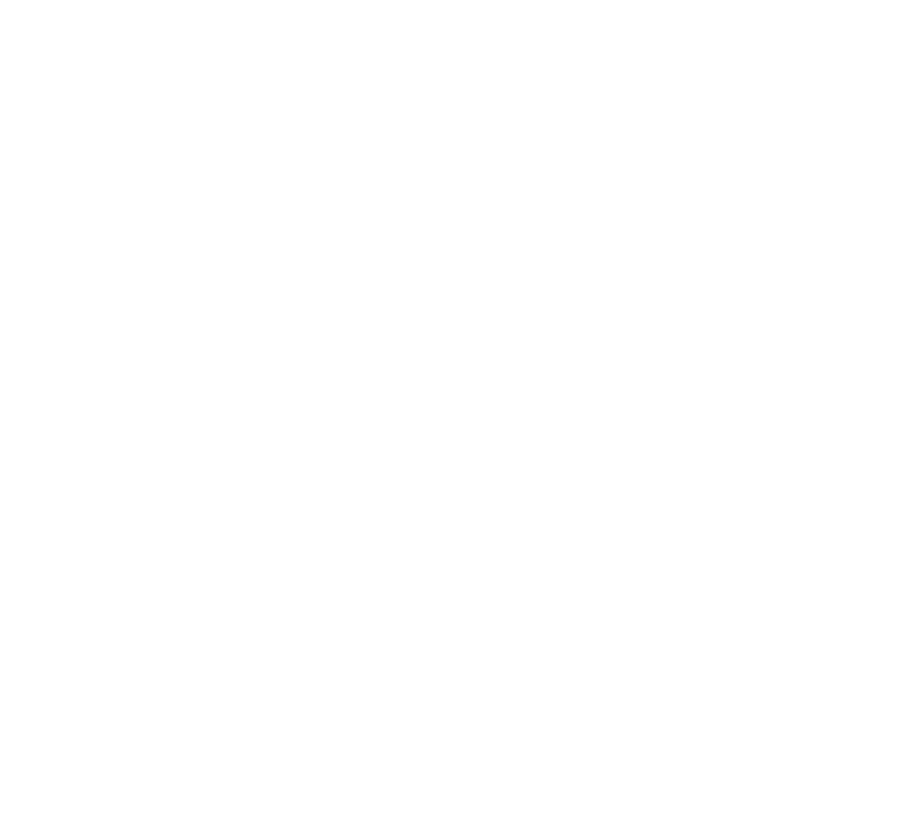
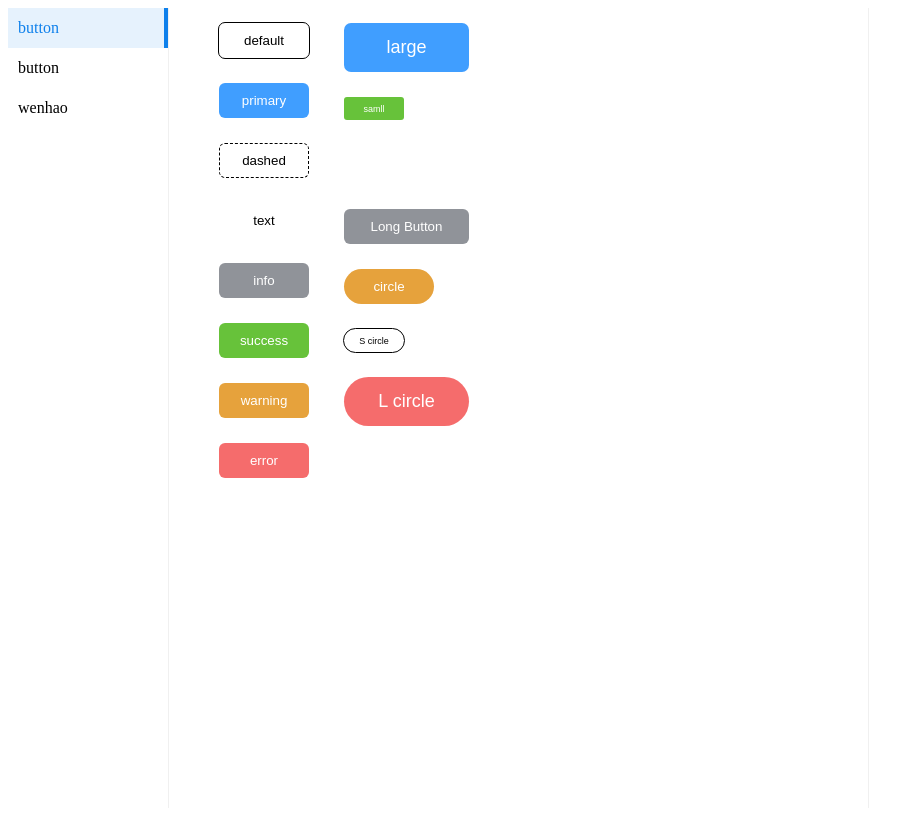
Before and after one commit to byteDanceGroup/ysyzUI, a Vue app: page /#/wenhao in a window 1280 px wide. Before the commit this address had no page. Shown: the whole page, without its empty margins (0-924 px from the left). Built offline with nearby package versions, Linux system fonts and the light colour scheme; what @highlightjs/vue-plugin, qui-ts would draw is missing.

Commit message:
钱文浩提交按钮demo

```diff
--- a/package.json
+++ b/package.json
@@ -32,6 +32,7 @@
   "devDependencies": {
     "@types/node": "^18.11.18",
     "@vitejs/plugin-vue": "^4.0.0",
+    "@vitejs/plugin-vue-jsx": "^3.0.0",
     "typescript": "^4.9.3",
     "vite": "^4.0.0",
     "vue-tsc": "^1.0.11"
--- /dev/null
+++ b/packages/wenhao-button/PropertyTypes.ts
@@ -0,0 +1,22 @@
+export enum ButtonType { // 按钮主题
+	default,
+	primary,
+	dashed,
+	text,
+	info,
+	success,
+	warning,
+	error
+};
+
+export enum ButtonSize { // 按钮尺寸
+	default,
+	large,
+	small,
+}
+
+export enum HTMLtype { // 原html的type属性
+	button,
+	submit,
+	reset,
+}
--- /dev/null
+++ b/packages/wenhao-button/View.vue
@@ -0,0 +1,73 @@
+<script setup lang="ts">
+import { defineAsyncComponent } from 'vue';
+const WenHaoButton = defineAsyncComponent(() => import('./WenHaoButton.vue'));
+</script>
+
+<template>
+	<!-- 第一列按钮 -->
+	<div class="WenHao-Button-Bar">
+		<div>
+			<WenHaoButton content="default" />
+		</div>
+		<div>
+			<WenHaoButton content="primary" type="primary" />
+		</div>
+		<div>
+			<WenHaoButton content="dashed" type="dashed" />
+		</div>
+		<div>
+			<WenHaoButton content="text" type="text" />
+		</div>
+		<div>
+			<WenHaoButton content="info" type="info" />
+		</div>
+		<div>
+			<WenHaoButton content="success" type="success" />
+		</div>
+		<div>
+			<WenHaoButton content="warning" type="warning" />
+		</div>
+		<div>
+			<WenHaoButton content="error" type="error" />
+		</div>
+	</div>
+	<!-- 第二列按钮 -->
+	<div class="WenHao-Button-Bar">
+		<div>
+			<WenHaoButton type="primary" size="large" content="large" />
+		</div>
+		<div>
+			<WenHaoButton type="success" size="small" content="samll" />
+		</div>
+		<div>
+			<WenHaoButton :ghost="true" type="error" content="ghost+别的，有bug" />
+		</div>
+		<div>
+			<WenHaoButton :long="true" type="info" content="Long Button" />
+		</div>
+		<div>
+			<WenHaoButton :circle="true" type="warning" content="circle" />
+		</div>
+		<div>
+			<WenHaoButton size="small" :circle="true" content="S circle" />
+		</div>
+		<div>
+			<WenHaoButton type="error" size="large" :circle="true" content="L circle" />
+		</div>
+		<div>
+			<WenHaoButton :circle="true" :ghost="true" content="ghost + circle" />
+		</div>
+	</div>
+</template>
+
+<style scoped lang="scss">
+div {
+	margin-bottom: 25px;
+}
+
+.WenHao-Button-Bar {
+	float: left;
+	margin-left: 35px;
+	margin-top: 15px;
+}
+</style>
--- /dev/null
+++ b/packages/wenhao-button/WenHaoButton.vue
@@ -0,0 +1,158 @@
+<script setup lang="tsx">// 此处使用了tsx语法
+import { defineProps } from 'vue';
+import { ButtonSize, ButtonType, HTMLtype } from './PropertyTypes';
+
+interface Button { // 定义按钮接口
+	content?: string | number, // 按钮内的文字内容，此外并未使用slot
+	onClick?: (event?: MouseEvent) => void,
+	ghost?: boolean,
+	long?: boolean,
+	circle?: boolean,
+	disable?: boolean,
+	loading?: boolean,
+	type?: string,
+	html_type?: string,
+	size?: string,
+}
+
+const props = withDefaults(defineProps<Button>(), { // 定义props，并给出默认值
+	content: '　', // 全角空格，防止高度塌陷
+	onClick: () => { },
+	ghost: false,
+	long: false,
+	circle: false,
+	disable: false,
+	loading: false,
+	type: 'default',
+	size: 'default',
+	html_type: 'button'
+});
+
+// 生成特殊类名、属性。若给定字段不在联合类型中，则选择“默认”
+const typeClass = 'button-type-' + (props.type in ButtonType ? props.type : 'default');
+const sizeClass = 'button-size-' + (props.size in ButtonSize ? props.size : 'default');
+const html_type = props.html_type in HTMLtype ? props.html_type : 'button';
+
+const render = () => ( // TSX render 函数
+
+	<button
+		class={[
+			typeClass,
+			sizeClass,
+			props.long && 'long-button',
+			props.loading && 'loading-button',
+			props.ghost && 'ghost-button',
+			props.circle && 'circle-button'
+		]}
+		disabled={props.disable}
+		onClick={props.onClick}
+		type={html_type as 'button' | 'submit' | 'reset'}
+	>
+		{props.content}
+	</button>
+
+);
+
+</script>
+
+<template>
+	<render />
+</template>
+
+<style scoped lang="scss">
+button {
+	border: none;
+	outline: none;
+	border-radius: 6px;
+	color: #fff;
+	cursor: pointer;
+	background-color: #fff;
+}
+
+button:hover {
+	outline: 1px solid #0f96dc;
+}
+
+.button-type-default {
+	color: #000;
+	outline: 1px black solid;
+}
+
+.button-type-primary {
+	background-color: #409eff;
+}
+
+.button-type-dashed {
+	border: 1px black dashed;
+	color: black;
+}
+
+.button-type-dashed:hover {
+	outline: 1px black dashed;
+}
+
+.button-type-text {
+	background-color: transparent;
+	color: black;
+}
+
+.button-type-text:hover {
+	outline: none;
+	color: #409eff
+}
+
+.button-type-info {
+	background-color: #909399;
+}
+
+.button-type-success {
+	background-color: #67c23a;
+}
+
+.button-type-warning {
+	background-color: #e6a23c;
+}
+
+.button-type-error {
+	background-color: #f56c6c;
+}
+
+.button-size-default {
+	width: 90px;
+	height: 35px;
+}
+
+.button-size-small {
+	width: 60px;
+	height: 23px;
+	border-radius: 3px;
+	font-size: xx-small;
+}
+
+.button-size-large {
+	width: 125px;
+	height: 49px;
+	border-radius: 7px;
+	font-size: large;
+}
+
+.ghost-button {
+	background-color: transparent;
+	color: #ffffff;
+	outline: 1px solid #fff;
+}
+
+.ghost-button:hover {
+	background-color: #d9e2e0;
+	color: #0f96dc;
+	outline: 1px solide #0f96dc;
+}
+
+.long-button {
+	width: 100%;
+}
+
+.circle-button {
+	border-radius: 999em;
+}
+</style>
--- a/src/router/routerPage/pages.ts
+++ b/src/router/routerPage/pages.ts
@@ -13,6 +13,11 @@
                 path:'/',
                 name:'button',
                 component:()=>import('../../../packages/button/doc/doc.md')
+            },
+            {
+                path:'wenhao',
+                name:'wenhao',
+                component:()=>import('../../../packages/wenhao-button/View.vue')
             }
         ]
     }
--- a/vite.config.ts
+++ b/vite.config.ts
@@ -1,12 +1,13 @@
 import { defineConfig } from 'vite'
 import vue from '@vitejs/plugin-vue'
+import vueJsx from '@vitejs/plugin-vue-jsx'
 import Markdown from 'vite-plugin-md'
 import path from 'path'
 // https://vitejs.dev/config/
 export default defineConfig({
   plugins: [vue({
     include:[/\.md$/,/\.vue$/]
-  }),Markdown()],
+  }),Markdown(),vueJsx()],
   build:{
     lib:{
       entry:path.resolve(__dirname, 'packages/index.ts'),
```
Also changed, not shown: 1 other file (tests, documents, lock files or other folders).
